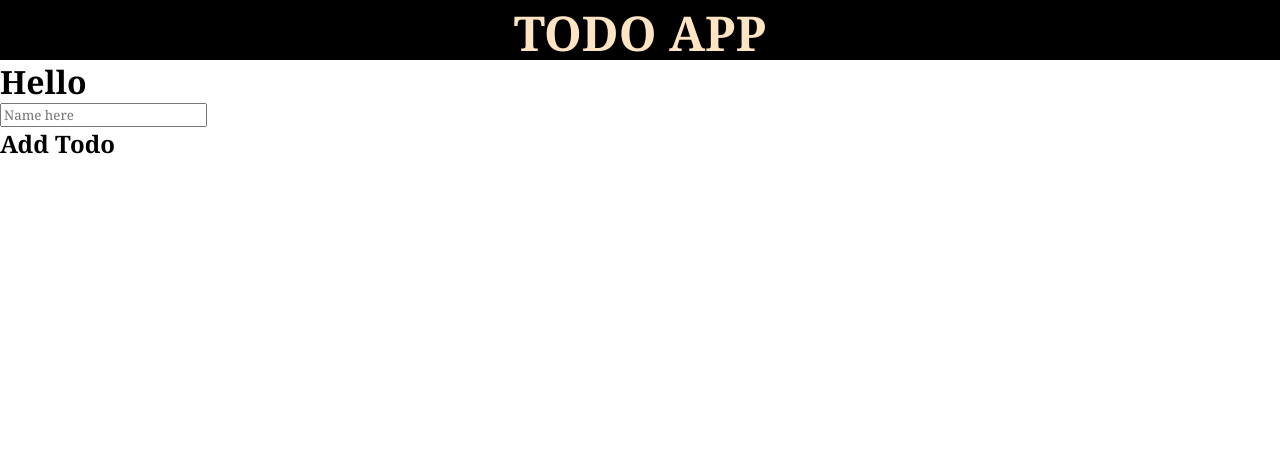
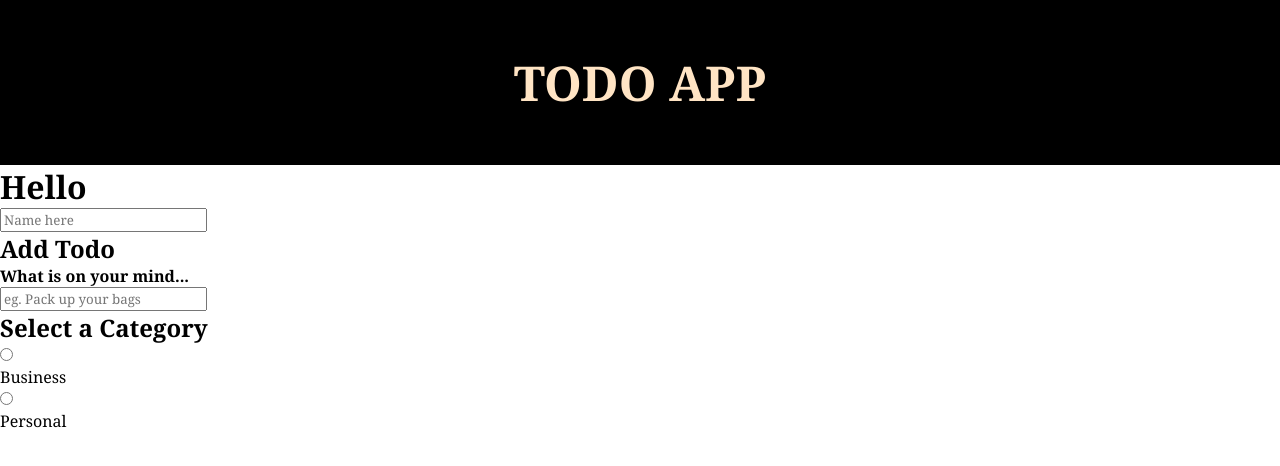
Before and after one commit to kenya194/reactToDo, a React (Create React App) app: page / in a window 1280 px wide. Shown: the top 466 px of the page. Built offline with nearby package versions, Linux system fonts and the light colour scheme.

Commit message:
new function

```diff
--- a/src/App.js
+++ b/src/App.js
@@ -3,6 +3,7 @@ import './index.css';
 import Navbar from "./navbar";
 import Header from "./header";
 import Section from "./section";
+import Category from './category';
 
 function App() {
 
@@ -16,6 +17,7 @@ function App() {
     </div>
     <div>
       <Section />
+      <Category />
     </div>
 
   </div>
--- /dev/null
+++ b/src/category.js
@@ -0,0 +1,22 @@
+const Category = () => {
+    return (
+        <div>
+            <h2>Select a Category</h2>
+            <label>
+                <input type="radio" id="category1" value='business'></input>
+                <span className="bubble Business"></span>
+                <div>Business</div>
+            </label>
+
+
+
+            <label>
+                <input type="radio" id="category2" value='personal'></input>
+                <span className="bubble Personal"></span>
+                <div>Personal</div>
+            </label>
+        </div>
+     );
+}
+
+export default Category;
--- a/src/index.css
+++ b/src/index.css
@@ -5,7 +5,7 @@
 
 .navbar{
   background-color:black ;
-  height: 60px;
+  padding: 50px;
 }
 
 .navbar h1{
--- a/src/section.js
+++ b/src/section.js
@@ -2,6 +2,10 @@ const Section = () => {
     return (
         <div>
             <h2>Add Todo</h2>
+            <form>
+                <h4>What is on your mind...</h4>
+                <input type='text' id='content' placeholder="eg. Pack up your bags"></input>
+            </form>
         </div>
      );
 }
```
